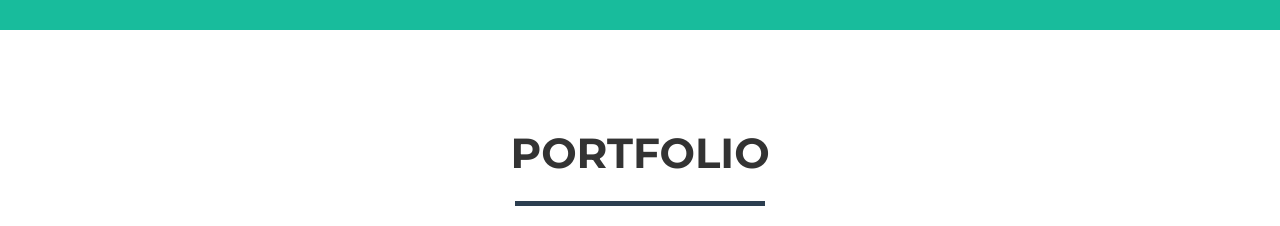
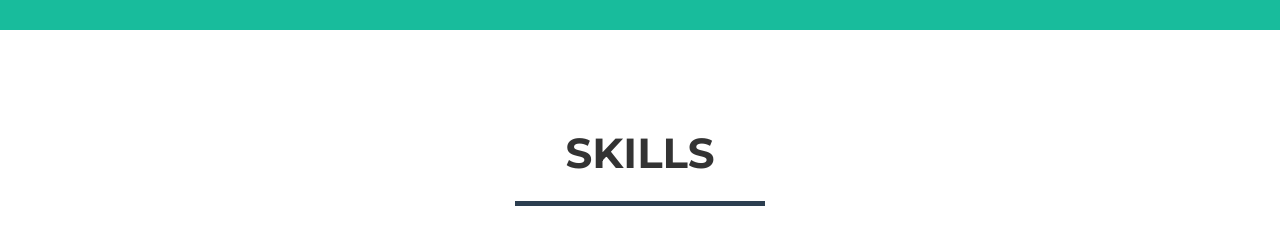
Before and after one commit to ohyesaamir/ohyesaamir.github.io, a website: page index.html in a window 1280 px wide. Shown: the part 800-1026 px from the top of the page. Drawn offline with nearby package versions, Linux system fonts and the light colour scheme.

Commit message:
Update index.html

```diff
--- a/index.html
+++ b/index.html
@@ -92,7 +92,7 @@
         <div class="container">
             <div class="row">
                 <div class="col-lg-12 text-center">
-                    <h2>Portfolio</h2>
+                    <h2>Skills</h2>
                     <hr class="star-primary">
                 </div>
             </div>
```
